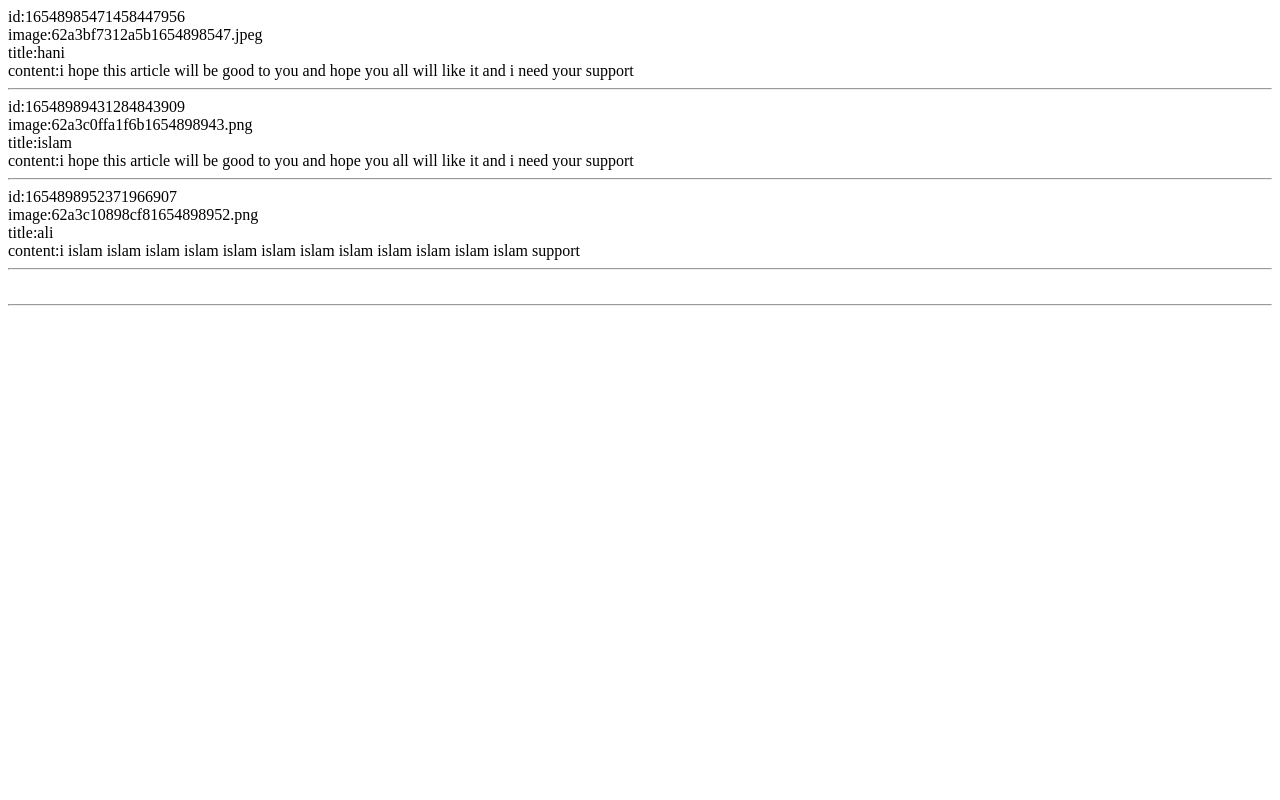
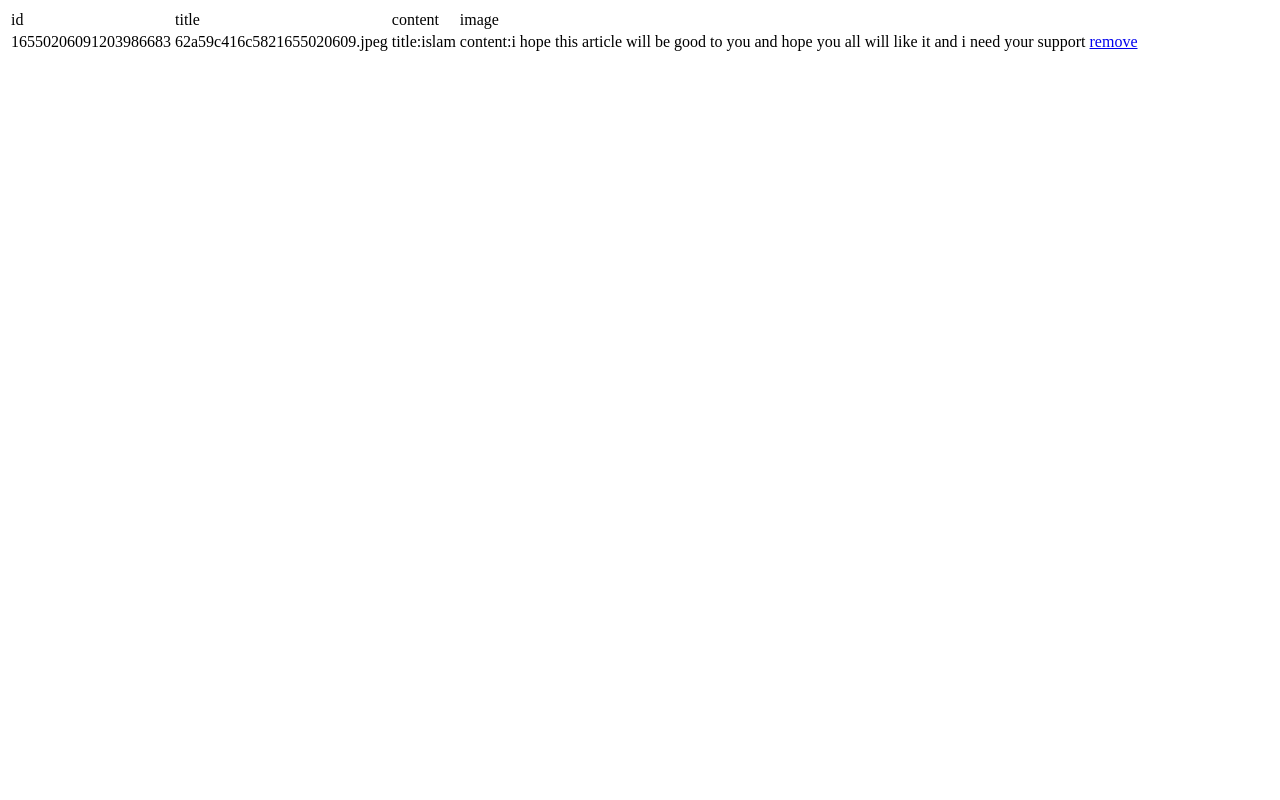
Before and after one commit to Islam-alsharkawy/NTI-Tasks, a PHP site: page /Task5-2.php in a window 1280 px wide. Run offline with PHP 8.4, Linux system fonts and the light colour scheme.

Commit message:
befor last edit

```diff
--- a/Day5/Task5-2.php
+++ b/Day5/Task5-2.php
@@ -1,14 +1,29 @@
 <?php
 
 $file = fopen("taskInfo.txt", 'r') or die("unable to open");
-
+echo "<table class='table'>
+<tr>
+<td>id</td>
+<td>title</td>
+<td>content</td>
+<td>image</td>
+</tr>
+";
 while (!feof($file)) {
 	$data = explode("||", fgets($file));
-	foreach ($data as $key => $value) {
-		echo $value." "."<br>";
+	if (count($data) > 0 && !empty($data[0])) {
+
+
+		foreach ($data as $key => $value) {
+			if ($key == 4) {
+				echo "<td><img src='./uploads/'".$value."' height='60px' width='60px' ></td>";
+			}else{
+				echo "<td>".$value."</td>";
+			}
+		}
+		echo "<td><a href='remove.php?id='".$data[0].">remove</a></td>";
 	}
 
-	echo "<hr>";
 }
 fclose($file);
 ?>
--- a/Day5/Task5.php
+++ b/Day5/Task5.php
@@ -98,7 +98,7 @@ if ($_SERVER["REQUEST_METHOD"] == "POST") {
 			$fileMame = uniqid().time().".".$extention;
 
 			$file2 = fopen("taskInfo.txt", "a") or die("Unable to open file");
-			$text2 = "id:".time().rand()."||"."image:".$fileMame."||";
+			$text2 = time().rand()."||".$fileMame."||";
 			fwrite($file2, $text2);
 			fclose($file2);
 
--- a/Day5/taskInfo.txt
+++ b/Day5/taskInfo.txt
@@ -1,3 +1 @@
-id:16548985471458447956||image:62a3bf7312a5b1654898547.jpeg||title:hani||content:i hope this article will be good to you and hope you all will like it and i need your support
-id:16548989431284843909||image:62a3c0ffa1f6b1654898943.png||title:islam||content:i hope this article will be good to you and hope you all will like it and i need your support
-id:1654898952371966907||image:62a3c10898cf81654898952.png||title:ali||content:i islam islam islam islam islam islam islam islam islam islam islam islam support
+16550206091203986683||62a59c416c5821655020609.jpeg||title:islam||content:i hope this article will be good to you and hope you all will like it and i need your support
```
Also changed, not shown: Day5/remove.php (added, +24 -0 lines), Day5/uploads/62a59c416c5821655020609.jpeg (added).
